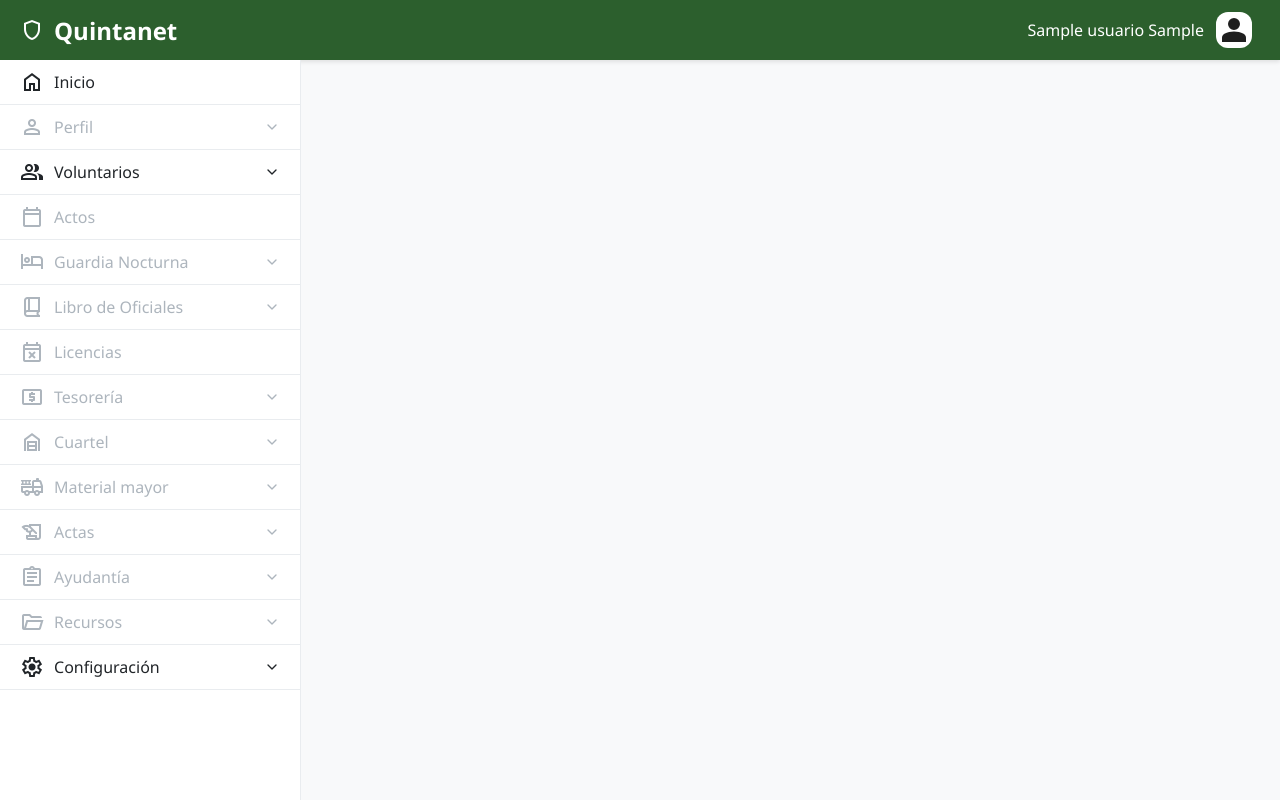
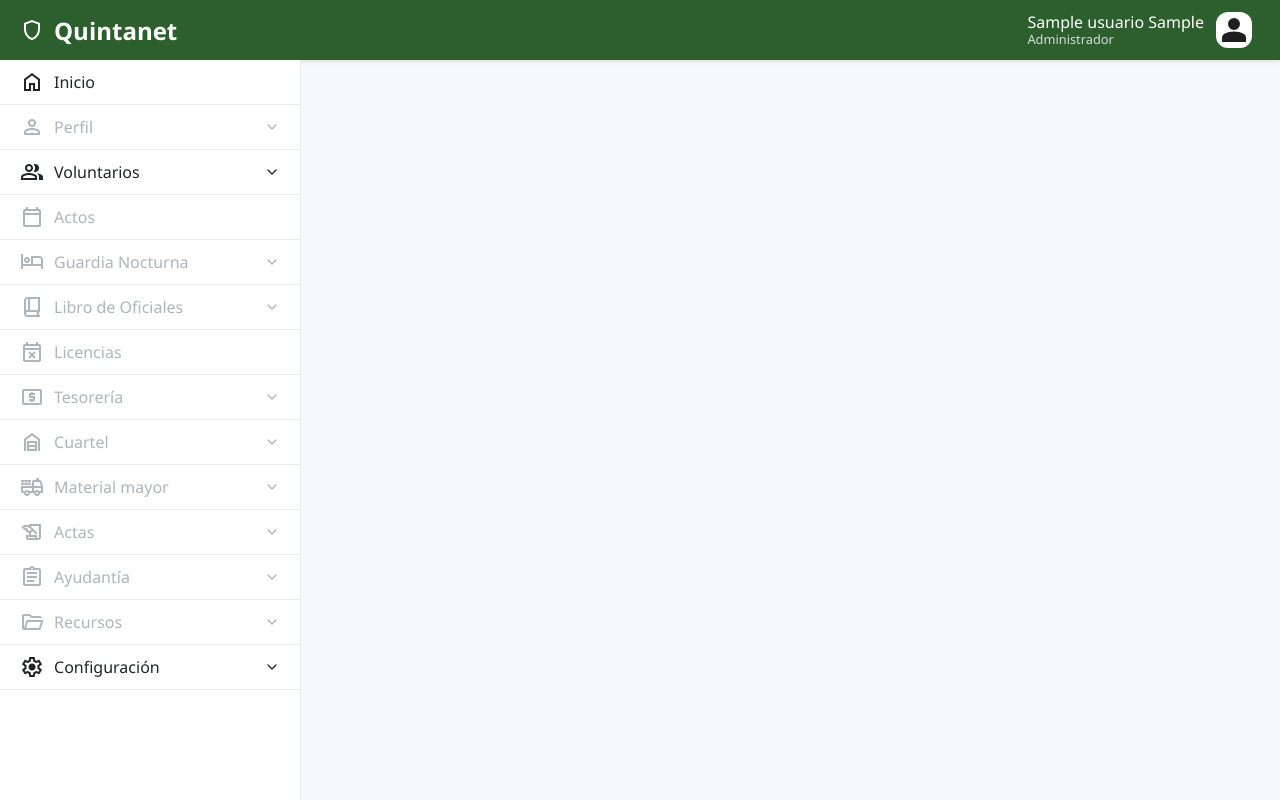
Before and after one commit to josemfb/artilleria, a Flask app: page / in a window 1280 px wide. Run offline with Flask 3, Linux system fonts and the light colour scheme; a user stored in the database is signed in; tables that the repository leaves empty hold one stand-in row (values such as "Sample post"); some libraries are stand-ins or nearby versions.

Commit message:
Display Cargo under the name. Resolves #33

```diff
--- a/app/models/hojas_servicio.py
+++ b/app/models/hojas_servicio.py
@@ -125,12 +125,18 @@ class HojaServicio(db.Model):
 
     @property
     def cargo_actual(self):
-        cargos = [
-            c.nombre_cargo
+        # Get all active cargos and sort by fecha_inicio (most recent first)
+        active_cargos = [
+            c
             for c in self.cargos
-            if c.fecha_termino is None and c.nombre_cargo
+            if c.fecha_termino is None and c.nombre_cargo and c.fecha_inicio
         ]
-        return ", ".join(cargos) if cargos else None
+
+        # Sort by fecha_inicio descending (most recent first)
+        active_cargos.sort(key=lambda c: c.fecha_inicio, reverse=True)
+
+        # Return only the most recent cargo name
+        return active_cargos[0].nombre_cargo if active_cargos else None
 
     @property
     def antiguedad(self):
--- a/app/static/style.css
+++ b/app/static/style.css
@@ -187,6 +187,25 @@ body {
 
 .user-menu-toggle:hover {
     background-color: rgba(255, 255, 255, 0.1);
+}
+
+.user-info {
+    display: flex;
+    flex-direction: column;
+    align-items: flex-start;
+}
+
+.user-name {
+    font-size: 1rem;
+    font-weight: 500;
+    line-height: 1.2;
+}
+
+.user-rank {
+    font-size: 0.8rem;
+    font-weight: 400;
+    opacity: 0.8;
+    line-height: 1.2;
 }
 
 .user-avatar {
--- a/app/templates/base.html
+++ b/app/templates/base.html
@@ -20,7 +20,20 @@
             {% if current_user.is_authenticated %}
                 <div class="user-menu-container">
                     <button class="user-menu-toggle">
-                        <span>{{ current_user.nombre }} {{ current_user.apellido1 }}</span>
+                        <div class="user-info">
+                            <span class="user-name">{{ current_user.nombre }} {{ current_user.apellido1 }}</span>
+                            <span class="user-rank">
+                                {% if current_user.is_admin %}
+                                    Administrador
+                                {% elif current_user.profile and current_user.profile.cargo_actual %}
+                                    {{ current_user.profile.cargo_actual }}
+                                {% elif current_user.profile and current_user.profile.categoria %}
+                                    {{ current_user.profile.categoria }}
+                                {% else %}
+                                    Voluntario
+                                {% endif %}
+                            </span>
+                        </div>
                         <img src="{{ url_for('static', filename=current_user.picture) }}" class="user-avatar" alt="Perfil">
                     </button>
                     <div class="user-dropdown">
```
